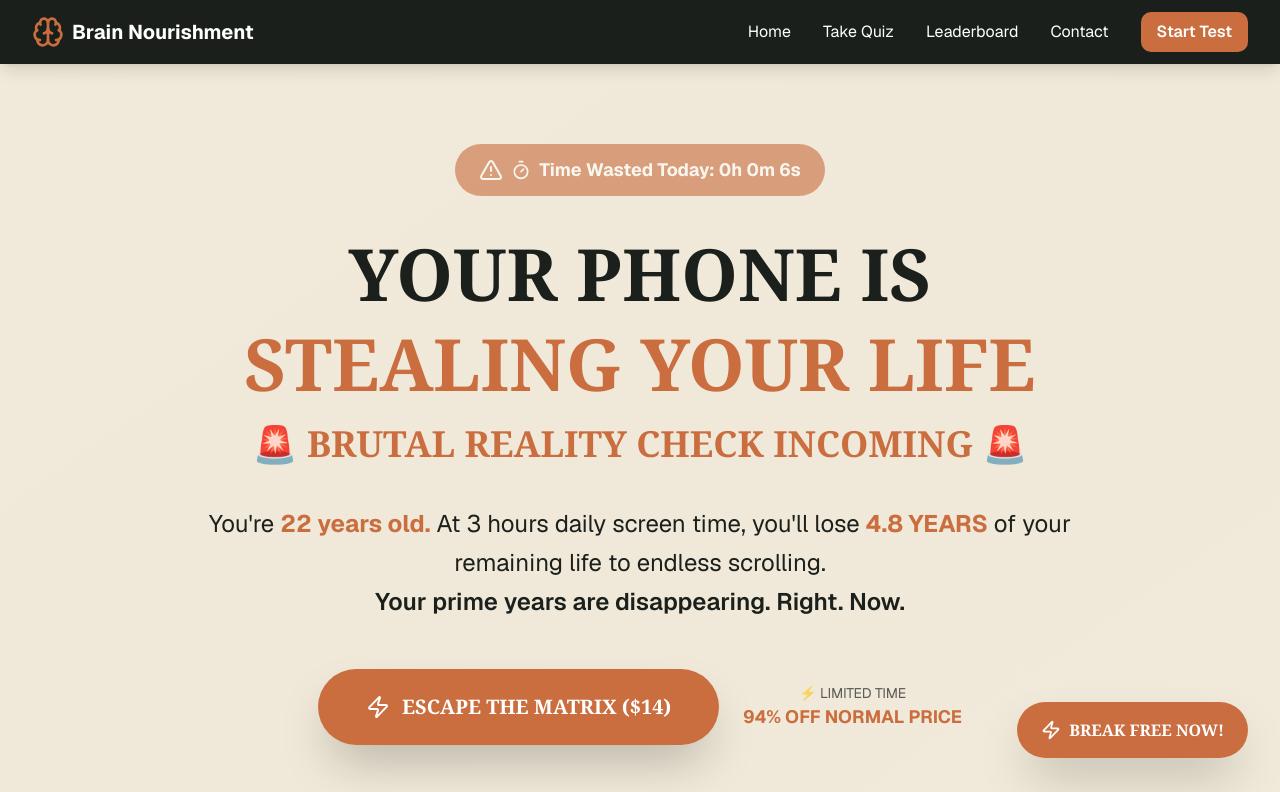
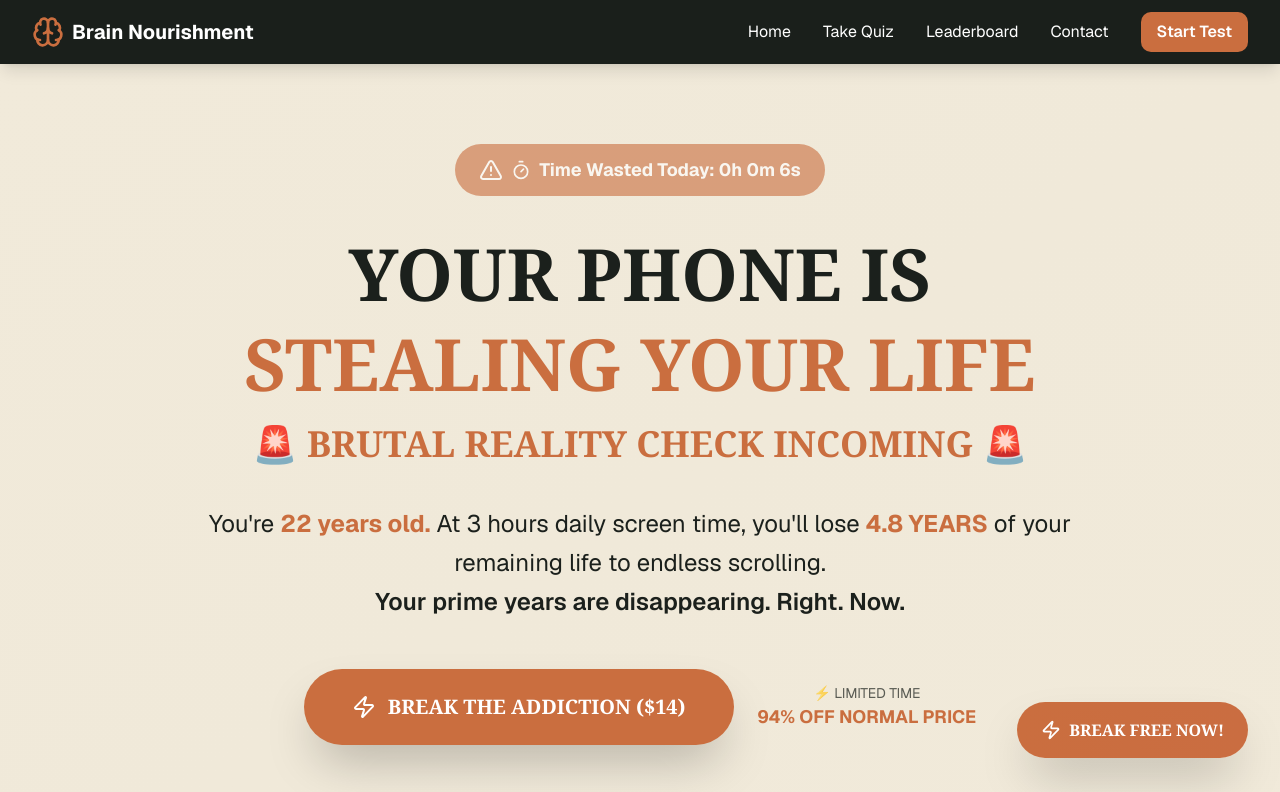
Before and after one commit to MrVisionaryGenius/brainnourishment, a Next.js app: page / in a window 1280 px wide. Shown: the top 792 px of the page. Built offline with nearby package versions, Linux system fonts and the light colour scheme.

Commit message:
Update hero-section.tsx

```diff
--- a/src/app/components/hero-section.tsx
+++ b/src/app/components/hero-section.tsx
@@ -86,7 +86,7 @@ const HeroSection: React.FC<HeroSectionProps> = ({ timeWasted, age, stats, onBuy
               className="bg-[#ca6e3f] hover:bg-[#ca6d41] text-white font-black text-xl py-6 px-12 rounded-full shadow-2xl transform transition-all duration-300 hover:scale-110 flex items-center space-x-3 font-serif"
             >
               <Zap className="w-6 h-6" />
-              <span>ESCAPE THE MATRIX ($14)</span>
+              <span>BREAK THE ADDICTION ($14)</span>
             </button>
 
             <div className="text-center">
```
